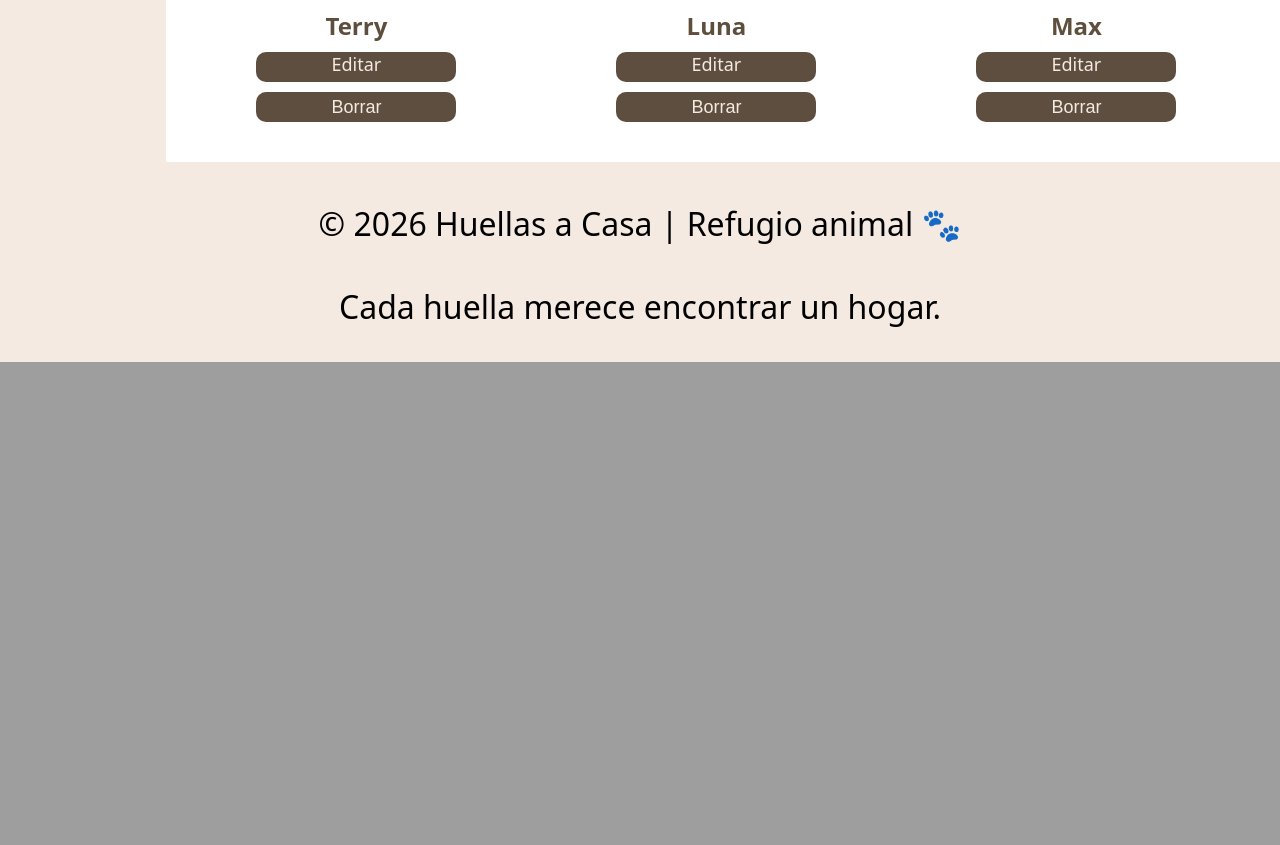
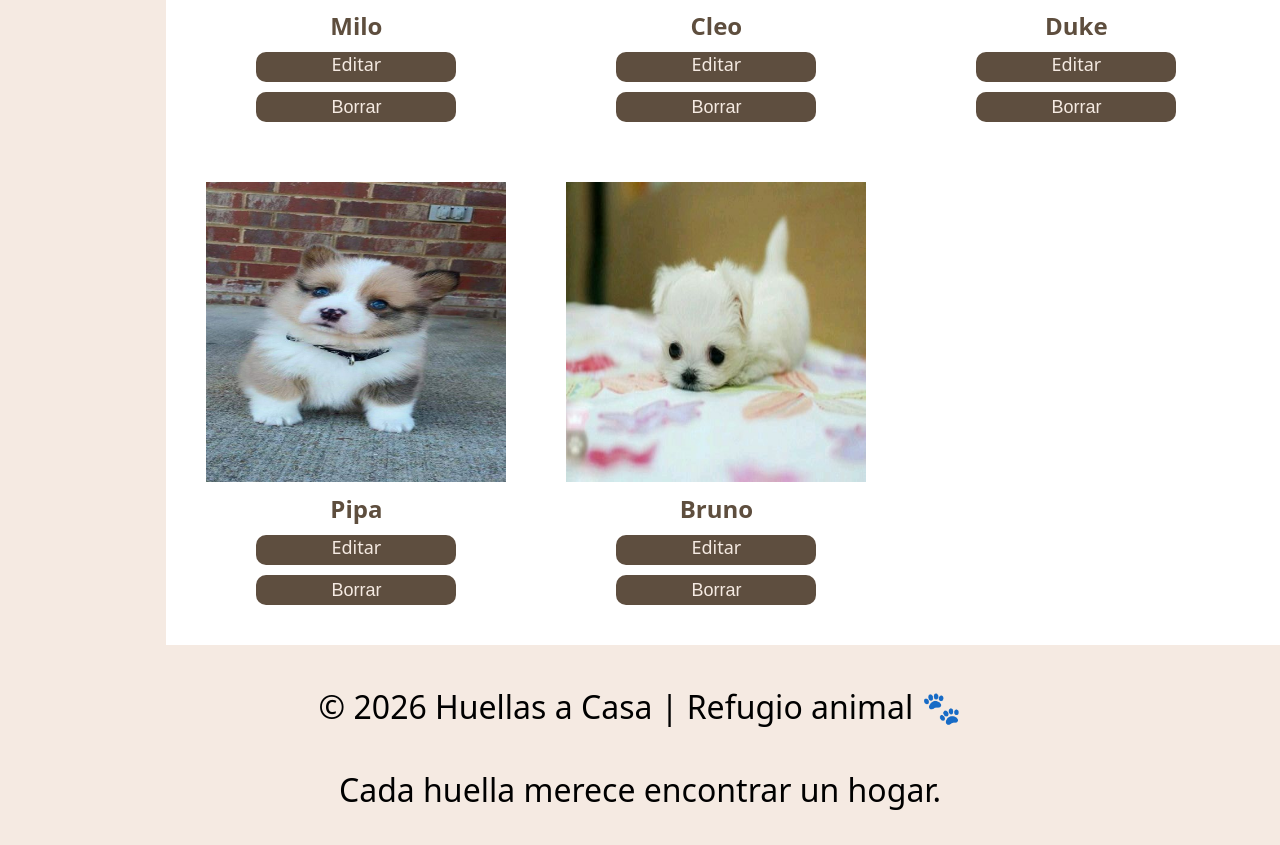
Before and after one commit to Pato2006/Huellas-a-casa, a Flask app: page /catalogo_admin in a window 1280 px wide. Shown: the part 924-1769 px from the top of the page. Before the commit the page ends 1286 px from the top, so only its background shows below. Run offline with Flask 3, Linux system fonts and the light colour scheme; data comes from the database, SQL or seed files in the repository.

Commit message:
pongo lo anterior en un .py aparte

```diff
--- a/app.py
+++ b/app.py
@@ -7,6 +7,10 @@ from utilidades._mysql_db import selectDB, insertDB, updateDB, deleteDB
 from utilidades.file_utils import uploadFile
 from utilidades.request_utils import getRequest
 
+from modulos.catalogo import (
+    listas_animales,
+    ver_animal
+)
 
 app = Flask(__name__)
 
@@ -16,11 +20,7 @@ def index():
 
 @app.route('/catalogo')
 def catalogo():
-    consultas = selectDB(
-        CONFIG_DB,
-        "SELECT id,nombre,ruta_img FROM mascotas",
-        dictionary=True,
-    )
+    consultas = listas_animales()
     respuesta = None
     if consultas is None:
         respuesta = "No se pudieron consultar las especialidades.", 500
@@ -30,11 +30,7 @@ def catalogo():
 
 @app.route('/catalogo/<int:id>/detalle/')
 def detalle(id):
-    consultas = selectDB(
-        CONFIG_DB,
-        "SELECT * FROM mascotas WHERE id = %s",(id,),
-        dictionary=True,
-    )
+    consultas = ver_animal(id)
     respuesta = None
     if consultas is None:
         respuesta = "No se pudieron consultar las especialidades.", 500
@@ -94,7 +90,13 @@ def index_admin():
 
 @app.route('/catalogo_admin')
 def catalogo_admin():
-    return render_template('catalogo_admin.html')
+    consultas = listas_animales()
+    respuesta = None
+    if consultas is None:
+        respuesta = "No se pudieron consultar las especialidades.", 500
+    else:
+        respuesta = render_template('catalogo_admin.html', consultas=consultas, error="")
+    return respuesta
 
 @app.route('/catalogo_admin/detalle_modificar_admin')
 def detalle_modificar_admin():
--- /dev/null
+++ b/modulos/catalogo.py
@@ -0,0 +1,23 @@
+from config import CONFIG_DB
+from utilidades._mysql_db import deleteDB, insertDB, selectDB, updateDB
+
+def listas_animales():
+    sql = "SELECT id,nombre,ruta_img FROM mascotas"
+    consultas = selectDB(
+        CONFIG_DB,
+        sql,
+        dictionary=True,
+    )
+    return consultas
+
+def ver_animal(id):
+    sql = "SELECT * FROM mascotas WHERE id = %s"
+
+    consultas = selectDB(
+        CONFIG_DB,
+        sql,
+        (id,),
+        dictionary=True,
+    )
+
+    return consultas
--- a/templates/catalogo_admin.html
+++ b/templates/catalogo_admin.html
@@ -55,51 +55,21 @@
                 </div>
             </div>
         </div>
+        {% if consultas %}
         <div class="lateral_dr">
+            {% for consulta in consultas %}
             <div class="animal">
-                <img src="{{ url_for('static', filename='img/perro_adopcion.jpg') }}" alt="Foto del animal para adoptar">
-                <h2>Terry</h2>
-                <a href="{{ url_for('detalle_modificar_admin') }}" class="boton_catalogo">Editar</a>
+                <img src="{{ url_for('static', filename='img/' + consulta['ruta_img']) }}"
+                    alt="Foto de {{ consulta['nombre'] }}">
+                <h2>{{ consulta['nombre'] }}</h2>
+                <a href="{{ url_for('detalle_modificar_admin', id=consulta.id) }}" class="boton_catalogo">Editar</a>
                 <button href="" class="boton_catalogo borrar">Borrar</button>
             </div>
-
-            <div class="animal">
-                <img src="{{ url_for('static', filename='img/perro_adopcion_2.jpg') }}" alt="Foto del animal para adoptar">
-                <h2>Luna</h2>
-                <a href="{{ url_for('detalle_modificar_admin') }}" class="boton_catalogo">Editar</a>
-                <button href="" class="boton_catalogo borrar">Borrar</button>
-
-            </div>
-
-            <div class="animal">
-                <img src="{{ url_for('static', filename='img/perro_adopcion_3.jpg') }}" alt="Foto del animal para adoptar">
-                <h2>Max</h2>
-                <a href="{{ url_for('detalle_modificar_admin') }}" class="boton_catalogo">Editar</a>
-                <button href="" class="boton_catalogo borrar">Borrar</button>
-            </div>
-
-            <div class="animal">
-                <img src="{{ url_for('static', filename='img/perro_adopcion_4.jpg') }}" alt="Foto del animal para adoptar">
-                <h2>Terry</h2>
-                <a href="{{ url_for('detalle_modificar_admin') }}" class="boton_catalogo">Editar</a>
-                <button href="" class="boton_catalogo borrar">Borrar</button>
-            </div>
-
-            <div class="animal">
-                <img src="{{ url_for('static', filename='img/perro_adopcion_5.jpg') }}" alt="Foto del animal para adoptar">
-                <h2>Luna</h2>
-                <a href="{{ url_for('detalle_modificar_admin') }}" class="boton_catalogo">Editar</a>
-                <button href="" class="boton_catalogo borrar">Borrar</button>
-            </div>
-
-            <div class="animal">
-                <img src="{{ url_for('static', filename='img/perro_adopcion_6.jpg') }}" alt="Foto del animal para adoptar">
-                <h2>Max</h2>
-                <a href="{{ url_for('detalle_modificar_admin') }}" class="boton_catalogo">Editar</a>
-                <button href="" class="boton_catalogo borrar">Borrar</button>
-            </div>
-
+            {% endfor %}
         </div>
+        {% else %}
+        <p>Todavía no hay animales cargados.</p>
+        {% endif %}
     </div>
 </main>
 {% endblock %}
```
